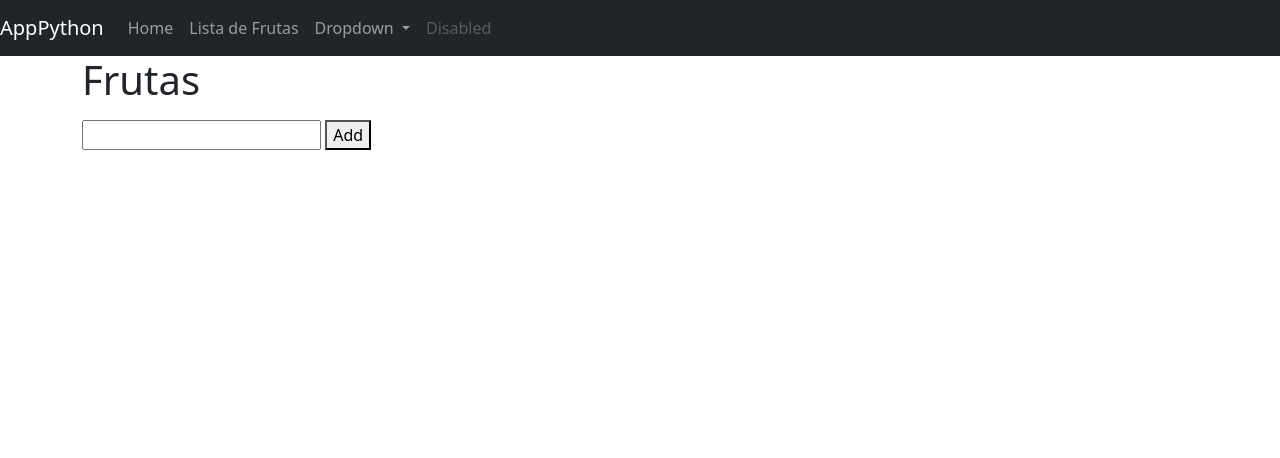
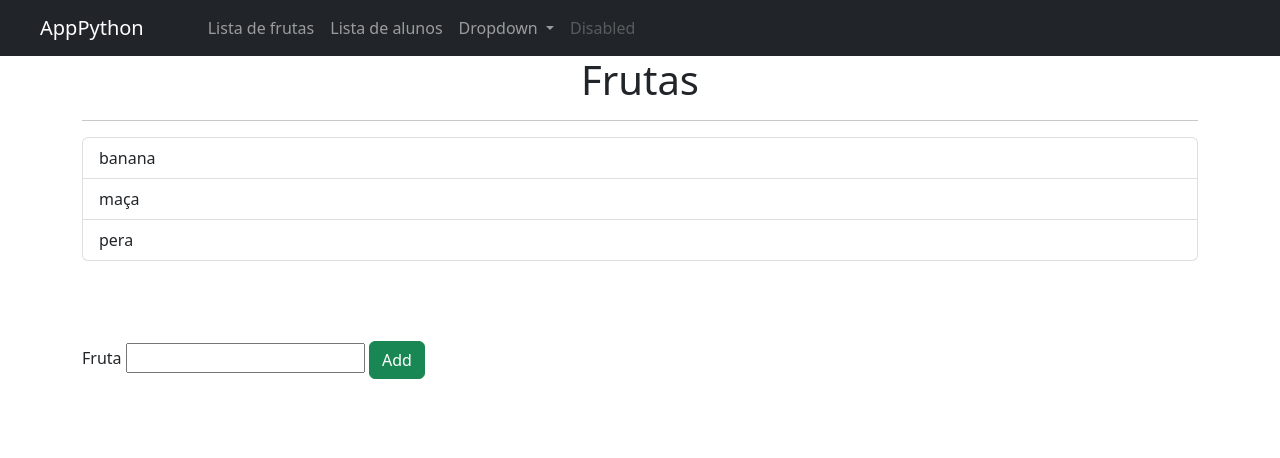
Before and after one commit to J040PF/flask_course_project, a Flask app: page / in a window 1280 px wide. Shown: the top 458 px of the page. Run offline with Flask 2, Linux system fonts and the light colour scheme.

Commit message:
adicionado boostrap

```diff
--- a/app.py
+++ b/app.py
@@ -1,20 +1,25 @@
 from flask import Flask, render_template, request
 
 app = Flask(__name__)
-frutas = []
+frutas = ["banana", "maça", "pera"]
+registros = [{"nome":"joao", "nota":10}, {"nome":"maria", "nota":8}]
 
 
 @app.route('/', methods=['GET', 'POST'])
 def home():
+
     if request.method == 'POST':
         if request.form.get('listafrutas'):
             frutas.append(request.form.get('listafrutas'))
     return render_template('index.html', frutas = frutas)
 
 
-@app.route('/lista', methods=['GET','POST'])
-def lista():
-    return render_template('lista.html')
+@app.route('/sobre', methods=['GET','POST'])
+def sobre():
+    if request.method == "POST" and request.form.get('nome') and request.form.get('nota'):
+        registros.append({"nome":request.form.get('nome'), "nota":request.form.get('nota')})
+
+    return render_template('lista.html', registros = registros)
 
 
 
--- a/templates/base.html
+++ b/templates/base.html
@@ -10,7 +10,7 @@
     <body>
 
     <nav class="navbar navbar-expand-lg navbar-dark bg-dark">
-        <a class="navbar-brand" href="#">AppPython</a>
+        <a class="navbar-brand" href="#" style="padding: 0 40px ;">AppPython</a>
         <button class="navbar-toggler" type="button" data-toggle="collapse" data-target="#navbarSupportedContent" aria-controls="navbarSupportedContent" aria-expanded="false" aria-label="Toggle navigation">
           <span class="navbar-toggler-icon"></span>
         </button>
@@ -18,11 +18,11 @@
         <div class="collapse navbar-collapse" id="navbarSupportedContent">
           <ul class="navbar-nav mr-auto">
             <li class="nav-item active">
-              <a class="nav-link" href="{{url_for('home')}}">Home <span class="sr-only"></span></a>
+              <a class="nav-link" href="{{url_for('home')}}">Lista de frutas <span class="sr-only"></span></a>
             </li>
 
             <li class="nav-item">
-              <a class="nav-link" href="{{url_for('lista')}}">Lista de Frutas</a>
+              <a class="nav-link" href="{{url_for('sobre')}}">Lista de alunos</a>
             </li>
 
             <li class="nav-item dropdown">
@@ -42,8 +42,10 @@
           </ul>
         </div>
       </nav>
+
       {% block conteudo %}
       {% endblock conteudo %}
+
       </body>
 
 
--- a/templates/index.html
+++ b/templates/index.html
@@ -1,19 +1,26 @@
 {%extends "base.html"%}
+
 {%block conteudo%}
     <body>
         <div class="container">
-            <h1>Frutas</h1>
+            <h1 style="text-align: center;">Frutas</h1>
+            <hr>
 
-            <ul>
+            <ul class="list-group">
                 {% for fruta in frutas%}
-                <li>{{fruta}}</li>
+
+                <li class="list-group-item">{{fruta}}</li>
+
                 {% endfor%}
+
             </ul>
 
-            <form action="{{url_for('home')}}" method="POST">
+            <form action="{{url_for('home')}}" method="POST" style="padding: 5em 0px;">
+                <label for="">Fruta</label>
                 <input type="text" name="listafrutas">
-                <button type="submit">Add</button>
+                <button class="btn btn-success">Add</button>
             </form>
         </div>
     </body>
+
 {%endblock conteudo%}
```
Also changed, not shown: templates/lista.html (+37 -2 lines).
